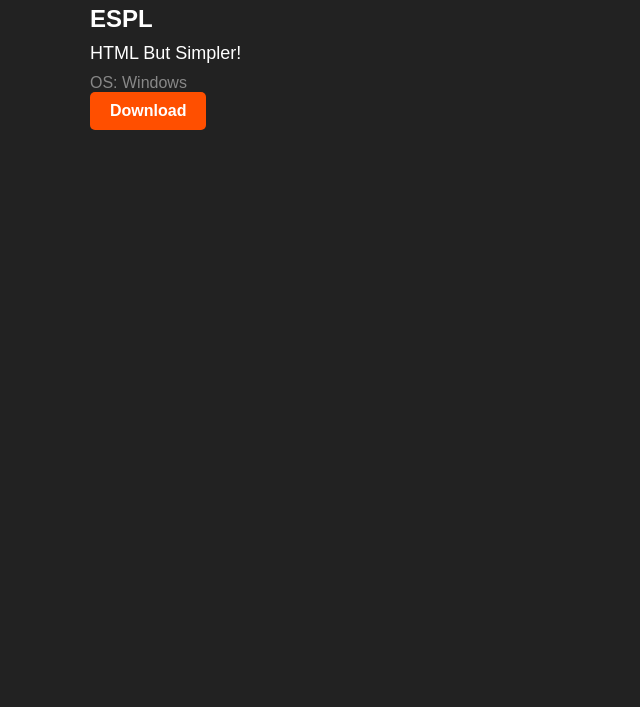
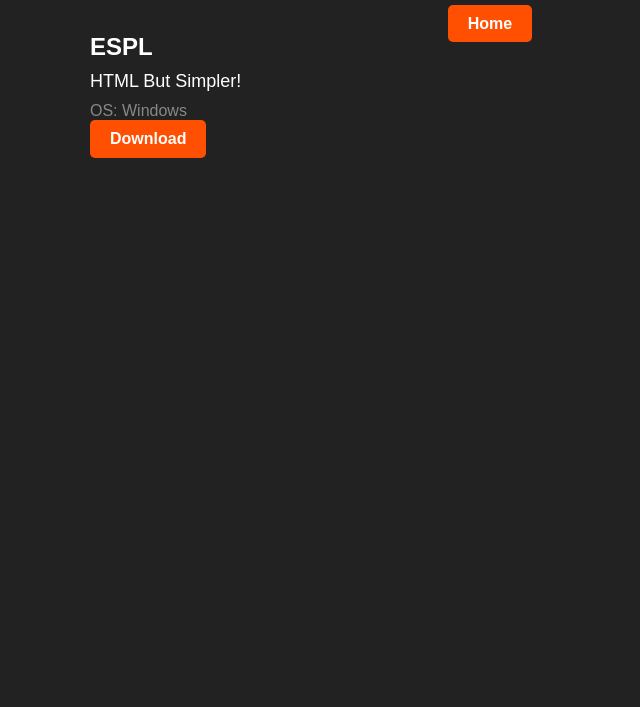
Before and after one commit to KorinYTUK/old.rogueplanetstudios.eu.org, a plain HTML site: page projects/index.html in a window 1280 px wide. Shown: the part 93-800 px from the top of the page, without its empty margins (150-790 px from the left). Drawn offline with Linux system fonts and the light colour scheme.

Commit message:
Update index.html

```diff
--- a/projects/index.html
+++ b/projects/index.html
@@ -4,6 +4,22 @@
   <title>Projects - Rogue Planet Studios</title>
   <style>
     /* CSS for the projects page */
+
+   .link {
+      display: block;
+      text-align: center;
+      margin-top: 30px;
+    }
+
+    .link a {
+      color: #fff;
+      text-decoration: none;
+      background-color: #ff4f00;
+      padding: 10px 20px;
+      border-radius: 5px;
+      font-weight: bold;
+    }
+
     body {
       background-color: #222;
       color: #fff;
@@ -62,6 +78,9 @@
 <body>
   <div class="container">
     <h1>Projects</h1>
+    <div class="link">
+      <a href="../">Home</a>
+    </div>
     <div class="project">
       <div class="project-name">ESPL</div>
       <div class="project-desc">HTML But Simpler!</div>
```
